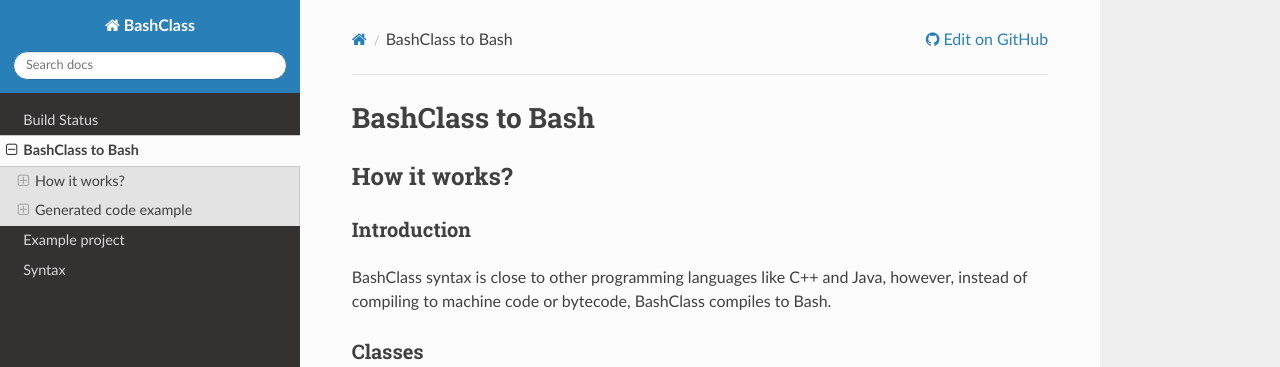
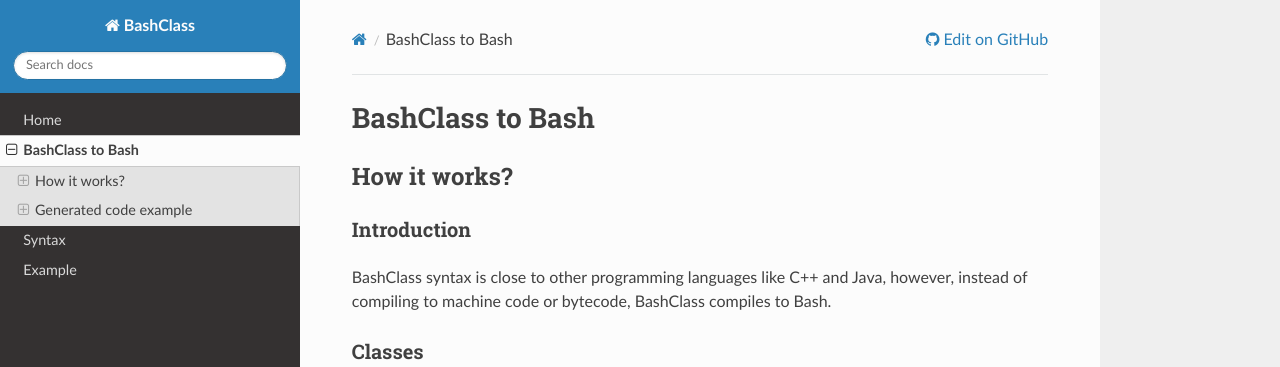
Before and after one commit to amirbawab/BashClass, an MkDocs documentation site: the page built from docs/bc2b.md, in a window 1280 px wide. Shown: the top 367 px of the page. Built offline with MkDocs 1.6.1, drawn with Linux system fonts in a browser that asks for light colours; nearby versions of some CDN libraries; old or Windows-style settings are respelled for this version of MkDocs; some of the changed lines change nothing that is shown.

Commit message:
Enhanced docs

```diff
--- a/mkdocs.yml
+++ b/mkdocs.yml
@@ -2,3 +2,8 @@ site_name: 'BashClass'
 repo_url: 'https://github.com/amirbawab/BashClass'
 theme: 'readthedocs'
 site_description: 'BashClass documentation'
+pages:
+    - 'Home': 'index.md'
+    - 'BashClass to Bash': 'bc2b.md'
+    - 'Syntax': 'syntax.md'
+    - 'Example': 'example.md'
```
Also changed, not shown: docs/bc2b.md (renamed from docs/BashClass_to_Bash.md).
